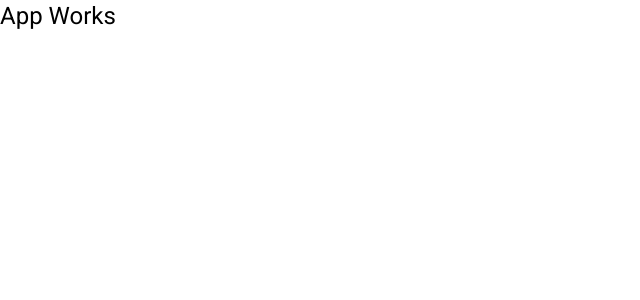
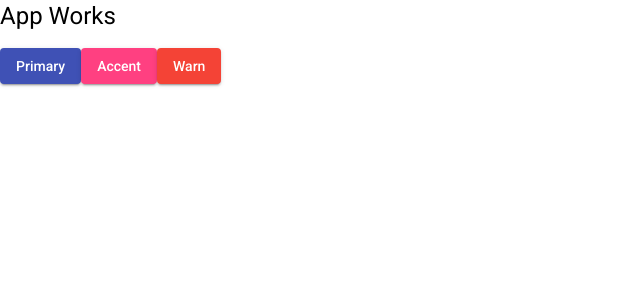
Before and after one commit to gsouza590/HelpDesk-front, an Angular app: page / in a window 1280 px wide. Shown: the top 300 px of the page, without its empty margins (0-640 px from the left). Built offline with nearby package versions, Linux system fonts and the light colour scheme.

Commit message:
add imports

```diff
--- a/src/app/app.component.html
+++ b/src/app/app.component.html
@@ -1 +1,4 @@
 <h1>App Works</h1>
+<button mat-raised-button color="primary">Primary</button>
+<button mat-raised-button color="accent">Accent</button>
+<button mat-raised-button color="warn">Warn</button>
```
Also changed, not shown: src/app/app.module.ts (+50 -11 lines).
